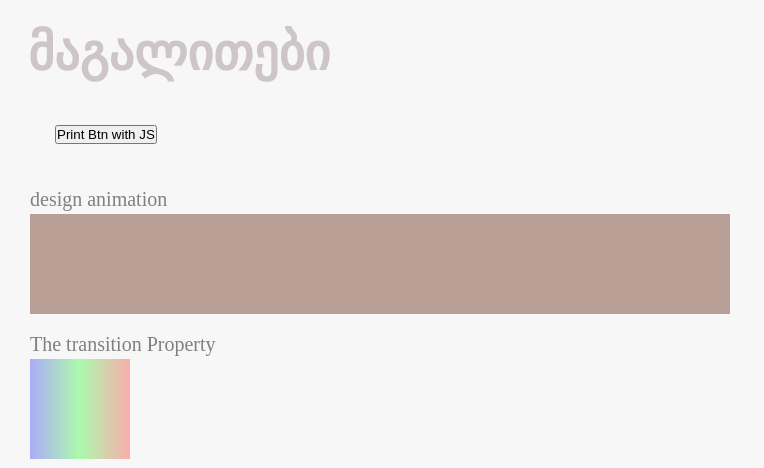
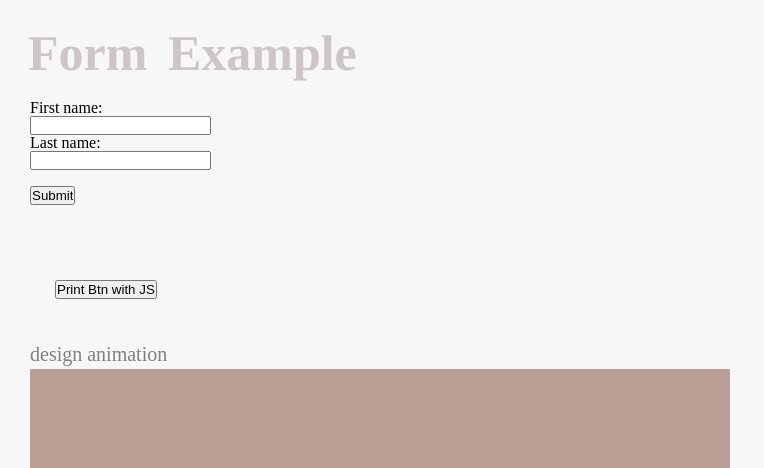
Before and after one commit to rezojoglidze/webProject, a PHP site: page /design.html in a window 1280 px wide. Shown: the part 174-642 px from the top of the page, without its empty margins (0-764 px from the left). Run offline with PHP 8.4, Linux system fonts and the light colour scheme.

Commit message:
added form in Design.html

```diff
--- a/css/style.css
+++ b/css/style.css
@@ -419,6 +419,7 @@ h2{
         display: flex;
         flex-direction: column;
     }
+
 }
 
 .map-block {
--- a/design.html
+++ b/design.html
@@ -27,8 +27,18 @@
 </header>
 
 <div id="designHeader">
-    <h1 id = "design_h1">მაგალითები</h1>
+    <h1 id = "design_h1">form example</h1>
 </div>
+
+
+<form class="design-section">
+    <label for="fname">First name:</label><br>
+    <input type="text" id="fname" name="fname"><br>
+    <label for="lname">Last name:</label><br>
+    <input type="text" id="lname" name="lname"><br><br>
+    <input type="submit" value="Submit">
+</form>
+
 
 <section class="design-section">
 <div >
```
